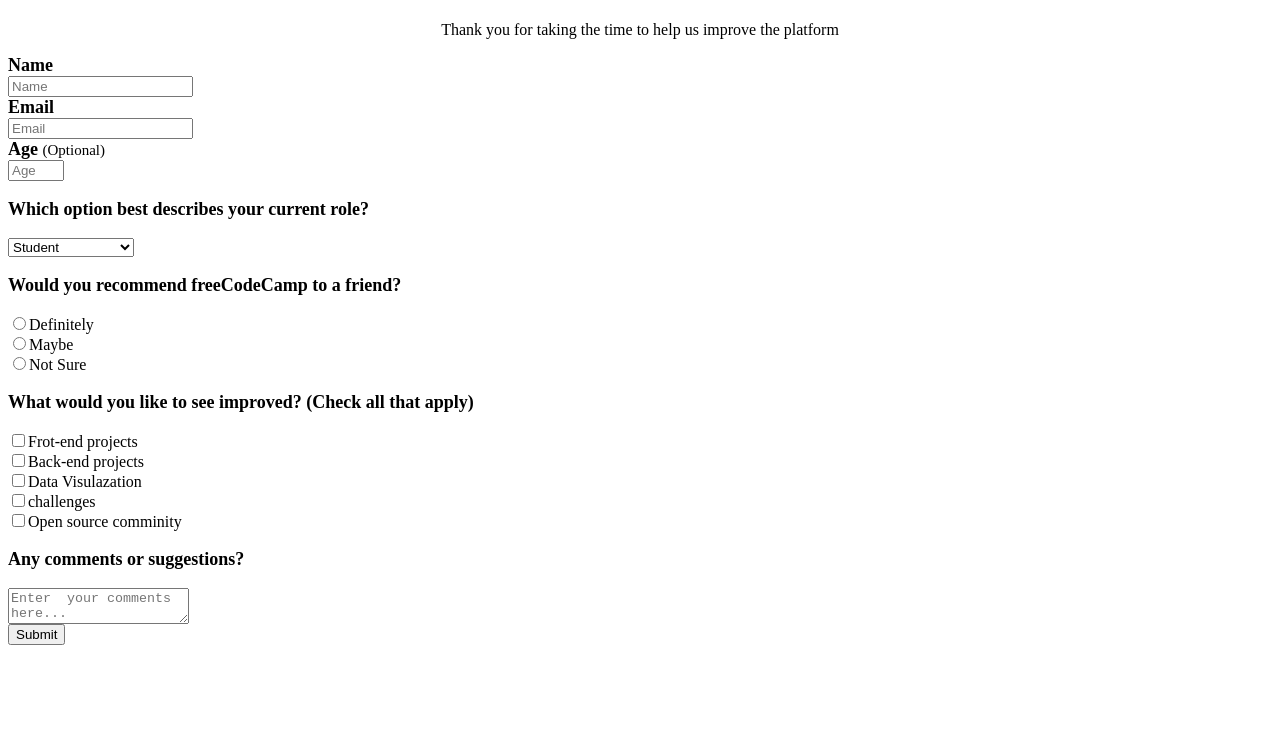
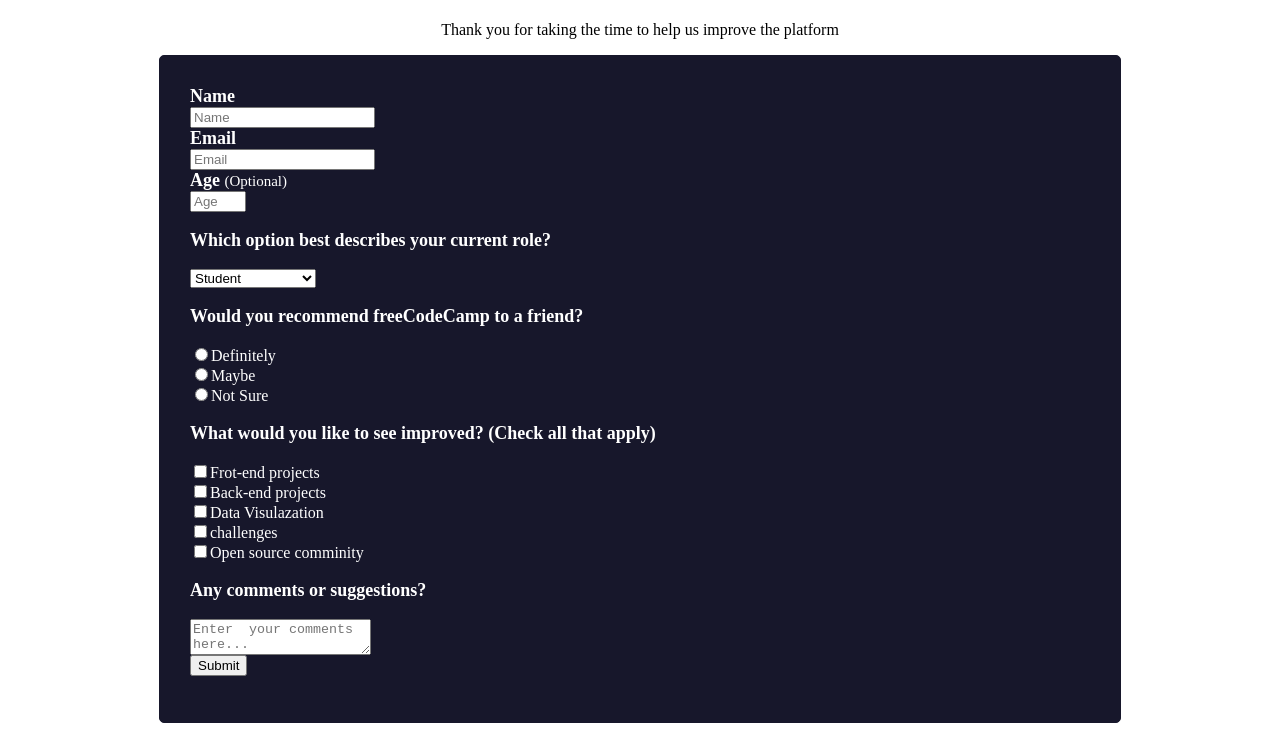
Before and after one commit to yohannesdagnachew/projectmv2, a plain HTML site: page index2.html in a window 1280 px wide. Shown: the part 53-800 px from the top of the page. Drawn offline with Linux system fonts and the light colour scheme.

Commit message:
added container div for form with bgcolor

```diff
--- a/index2.html
+++ b/index2.html
@@ -1,5 +1,6 @@
 <html>
   <style>
+
     .b1 {
       font-size: 36px;
       font-weight: bold;
@@ -12,13 +13,26 @@
       font-size: 18px;
       font-weight: bold;
     }
+
+    .container{
+      max-width:900px;
+      margin:0 auto;
+      padding: 30px 30px;
+      border: 1px solid rgb(23, 23, 43);
+      background-color: rgb(23, 23, 43);
+      color: white;
+      border-radius:5px;
+
+    }
   </style>
 
   <body>
+
     <h1 class="b1" id="title">freeCodeCamp Survey Form</h1>
     <p id="description" class="b2">
       Thank you for taking the time to help us improve the platform
     </p>
+    <div class="container">
     <form action="https://www.freecodecamp.org" id="survey-form">
       <label class="b3" for="Name" id="name-label">Name</label><br />
       <input type="text" id="name" required placeholder="Name" /><br />
@@ -96,5 +110,6 @@
       <textarea placeholder="Enter  your comments here..."></textarea><br />
       <button id="submit">Submit</button>
     </form>
+  </div>
   </body>
 </html>
```
